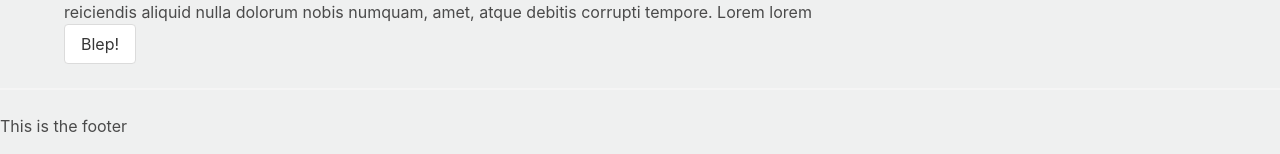
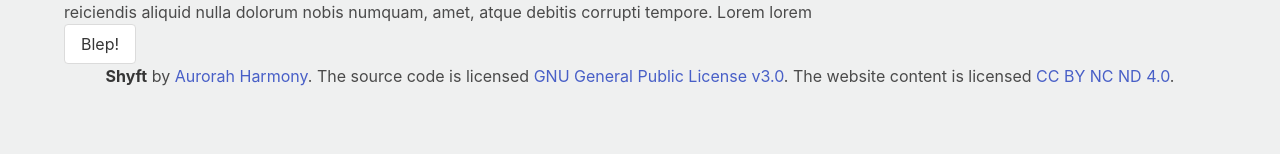
Before and after one commit to AurorahHarmony/Shyft, a Vue app in the folder client/: page / in a window 1280 px wide. Shown: the part 304-458 px from the top of the page. Built offline with nearby package versions, Linux system fonts and the light colour scheme.

Commit message:
Add basic footer content

```diff
--- a/client/src/components/layout/Footer.vue
+++ b/client/src/components/layout/Footer.vue
@@ -1,6 +1,18 @@
 <template>
   <footer>
-    <hr />This is the footer
+    <div class="content has-text-centered">
+      <p>
+        <strong>Shyft</strong> by
+        <a href="https://github.com/AurorahHarmony">Aurorah Harmony</a>. The source code is licensed
+        <a
+          href="https://www.gnu.org/licenses/gpl-3.0.en.html"
+        >GNU General Public License v3.0</a>. The website content
+        is licensed
+        <a
+          href="https://creativecommons.org/licenses/by-nc-nd/4.0/"
+        >CC BY NC ND 4.0</a>.
+      </p>
+    </div>
   </footer>
 </template>
 <script>
```
